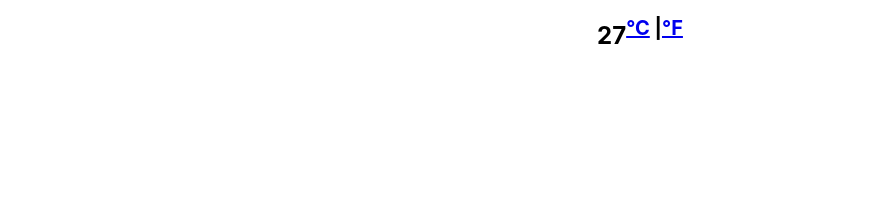
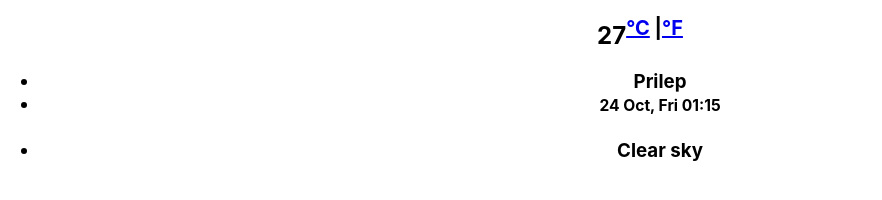
Before and after one commit to ivanaan/ivanareactapp, a React (Create React App) app: page / in a window 1280 px wide. Shown: the part 308-508 px from the top of the page, without its empty margins (0-882 px from the left). Built offline with nearby package versions, Linux system fonts and the light colour scheme.

Commit message:
added current day details (dummy)

```diff
--- a/src/App.js
+++ b/src/App.js
@@ -1,4 +1,5 @@
 import React from "react";
+import Today from "./Today";
 
 import Hello from "./Hello";
 import "./App.css";
@@ -27,6 +28,7 @@ export default function App() {
                 </sup>
               </h2>
             </div>
+            <Today />
           </div>
         </div>
       </div>
--- /dev/null
+++ b/src/Today.js
@@ -0,0 +1,23 @@
+import React from "react";
+import "./Today.css";
+export default function Today() {
+  return (
+    <div className="col" id="city-info">
+      <h3>
+        <ul className="city-list">
+          <li>
+            <span id="city">Prilep</span>
+            <br />
+          </li>
+          <li>
+            <small id="today-date">24 Oct, Fri 01:15</small>
+          </li>
+          <br />
+          <li>
+            <span id="description">Clear sky</span>
+          </li>
+        </ul>
+      </h3>
+    </div>
+  );
+}
```
Also changed, not shown: src/Today.css (added).
